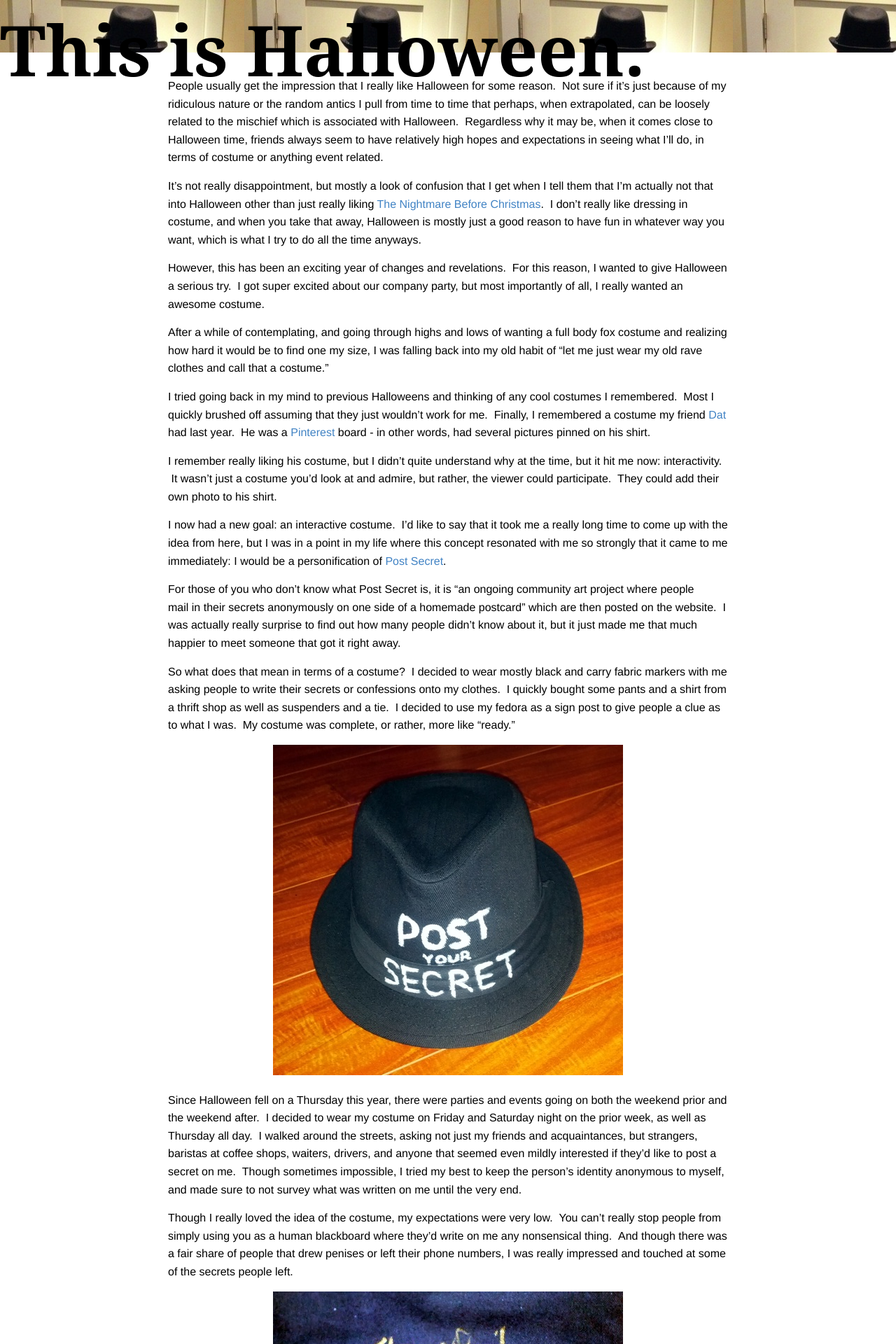
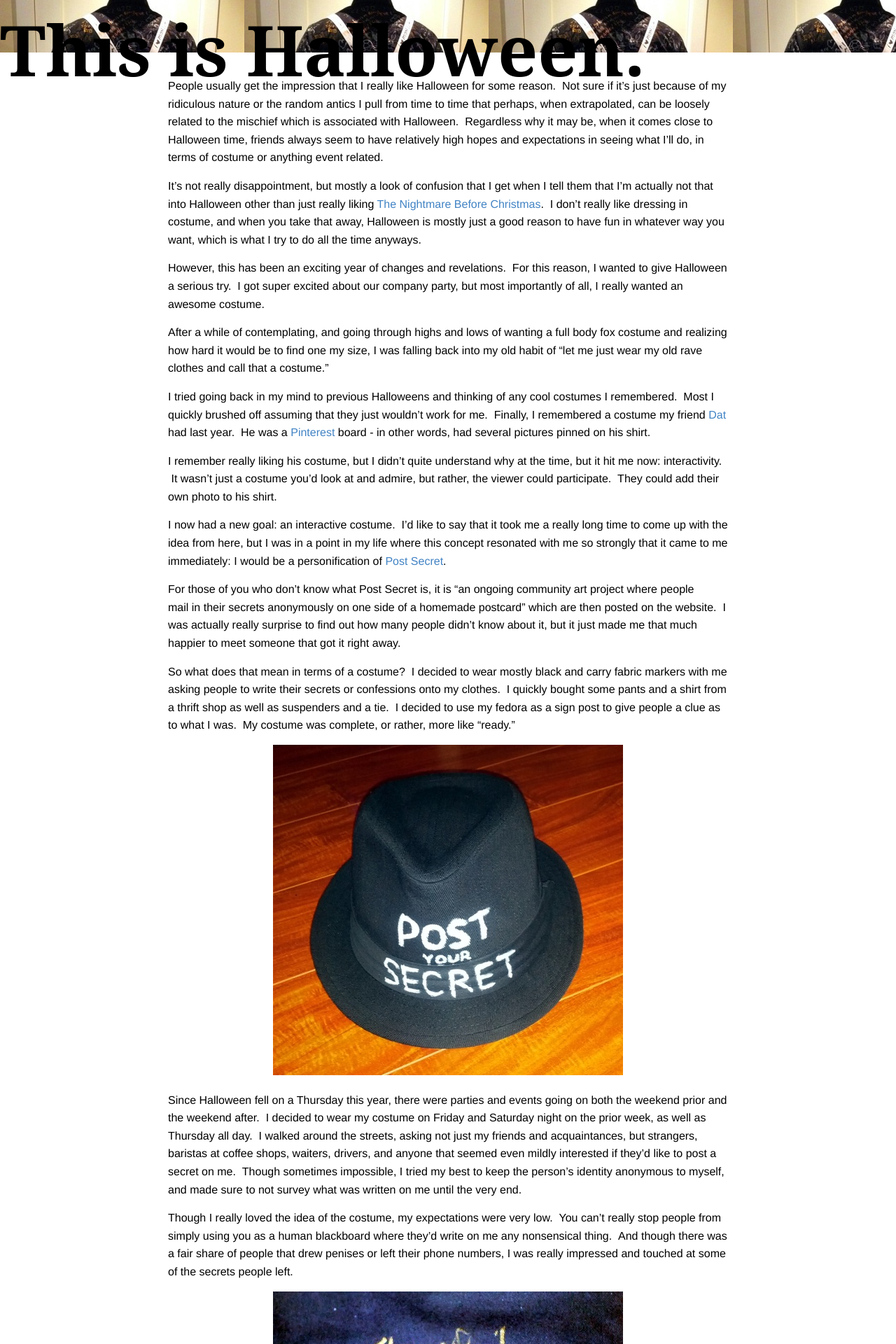
Before and after one commit to mdayaram/mdayaram.github.io, a Jekyll site: the page built from _posts/essays/2013-11-17-this-is-halloween.md, in a window 1280 px wide. Shown: the top 1920 px of the page at 70% size. Built offline with Jekyll 4.4.1, drawn with Linux system fonts in a browser that asks for light colours; comment, search, counter and statistics services are not loaded.

Commit message:
new cover for halloween

```diff
--- a/_posts/essays/2013-11-17-this-is-halloween.md
+++ b/_posts/essays/2013-11-17-this-is-halloween.md
@@ -1,7 +1,7 @@
 ---
 layout: post
 title: This is Halloween.
-cover: url('/images/essays/halloween7.jpg')
+cover: url('/images/essays/halloween0.jpg')
 date: '2013-11-17T23:20:00-05:00'
 tags:
 - essay
```
Also changed, not shown: images/essays/halloween0.jpg (added).
